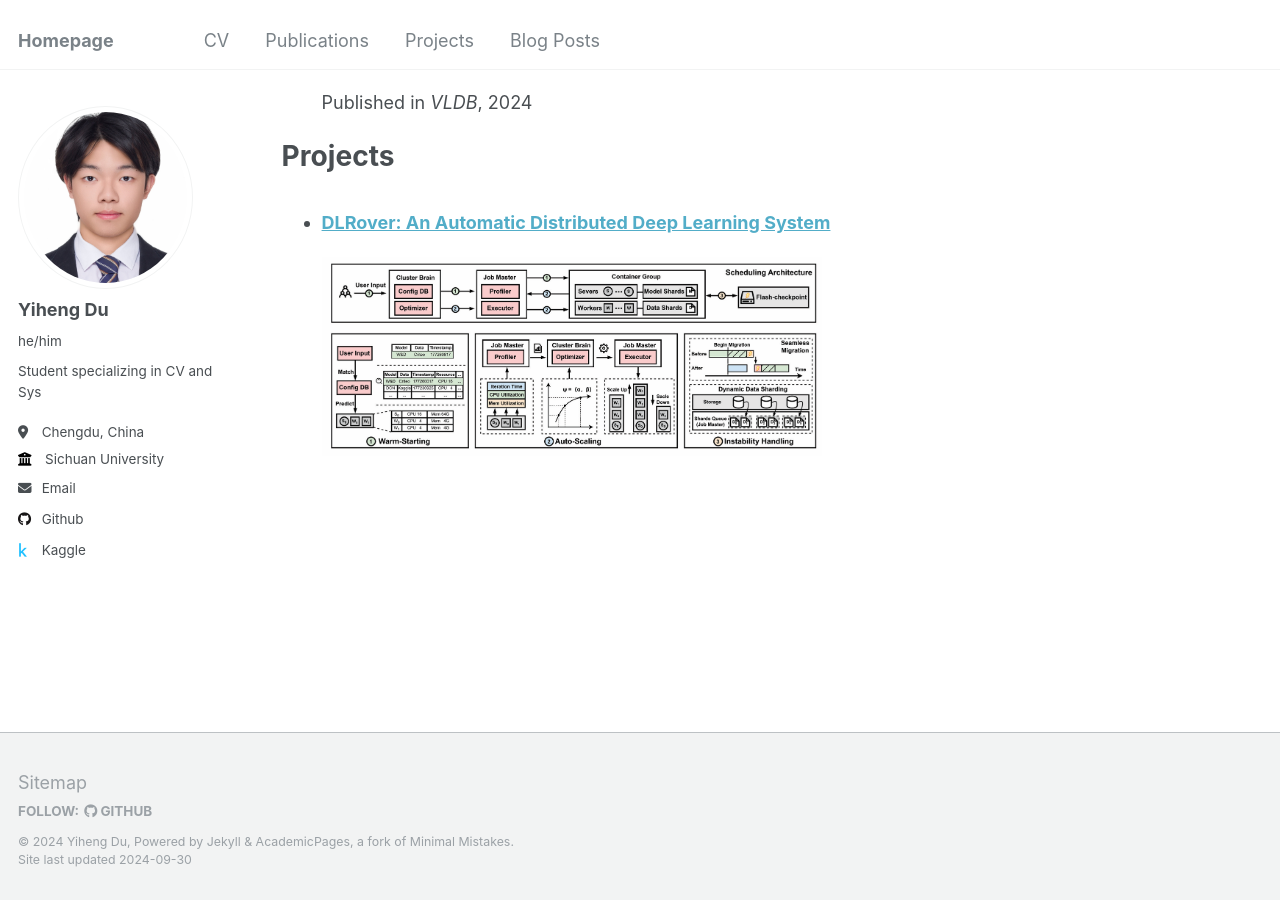
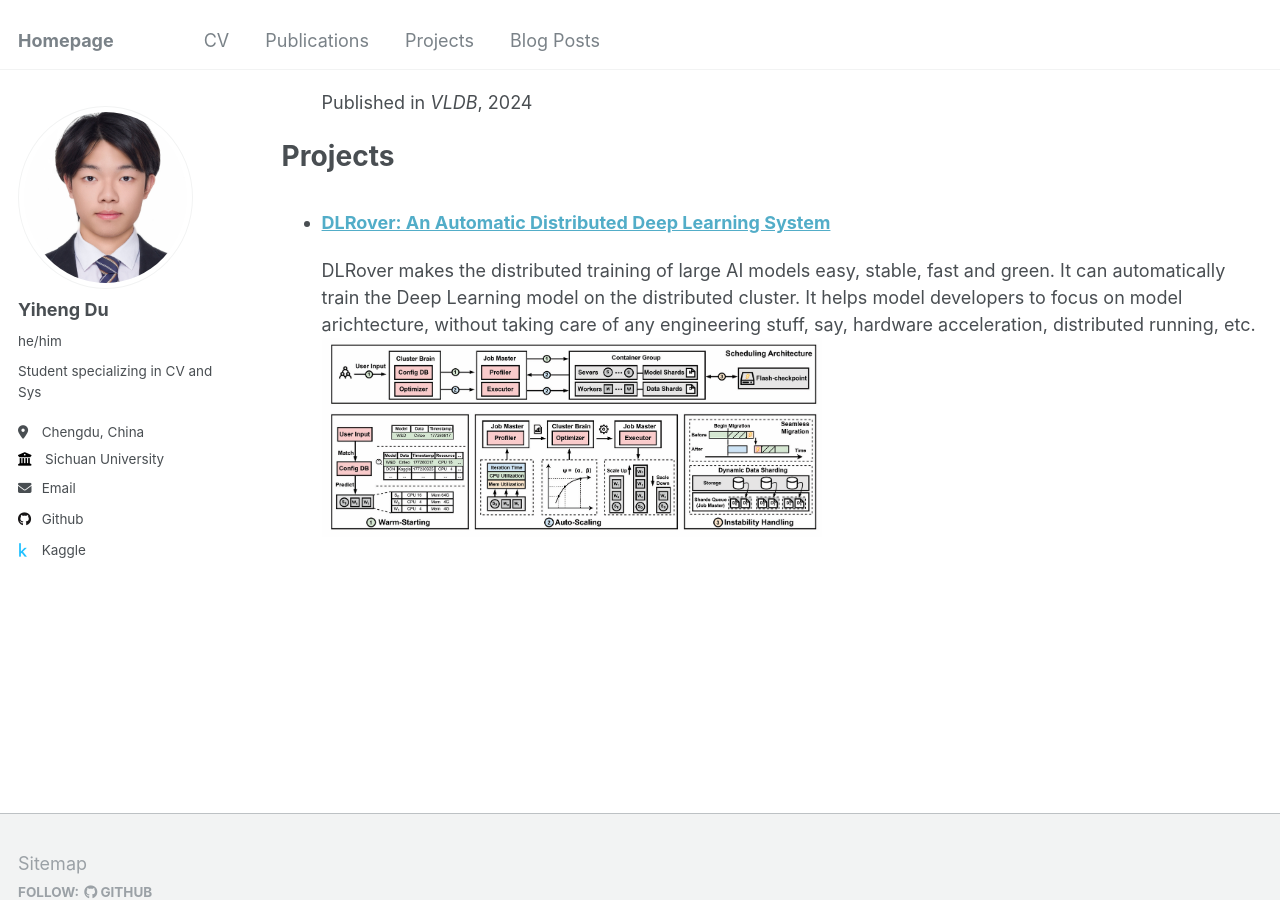
Before and after one commit to Ideny42/Ideny42.github.io, a Jekyll site: the page built from _pages/cv.md, in a window 1280 px wide and 900 px high, scrolled down 863 px. Built offline with Jekyll 4.4.1, drawn with Linux system fonts in a browser that asks for light colours.

Commit message:
Update project1.md

```diff
--- a/_projects/project1.md
+++ b/_projects/project1.md
@@ -5,7 +5,7 @@ start_date: 2023.07
 end_date: 2024.07
 github_url: https://github.com/intelligent-machine-learning/dlrover
 excerpt: "DLRover: An Automatic Distributed Deep Learning System <br/><img src='/images/dlrover2.png' width='500' height='auto'>"
-cv: "<img src='/images/dlrover2.png' width='500' height='auto'>"
+cv: "DLRover makes the distributed training of large AI models easy, stable, fast and green. It can automatically train the Deep Learning model on the distributed cluster. It helps model developers to focus on model arichtecture, without taking care of any engineering stuff, say, hardware acceleration, distributed running, etc. <img src='/images/dlrover2.png' width='500' height='auto'>"
 
 
 ---
```
